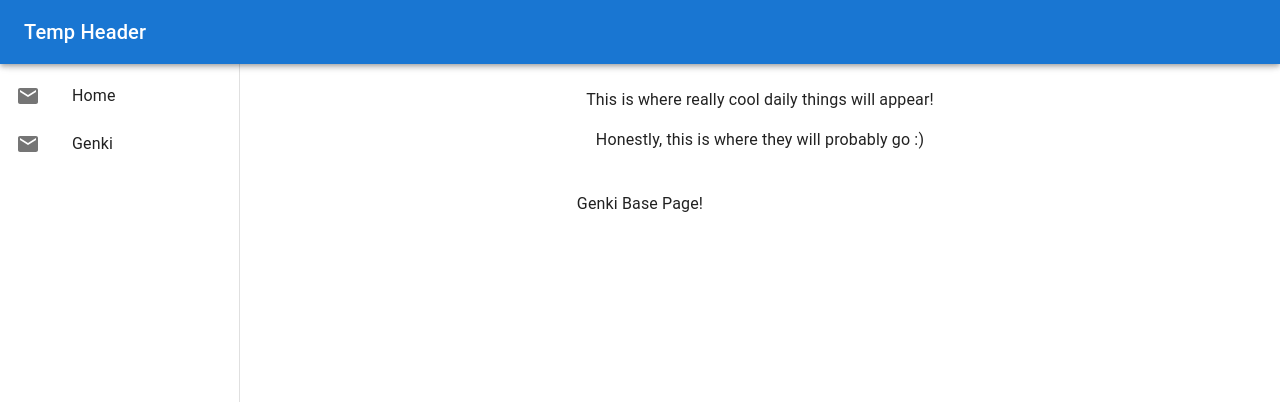
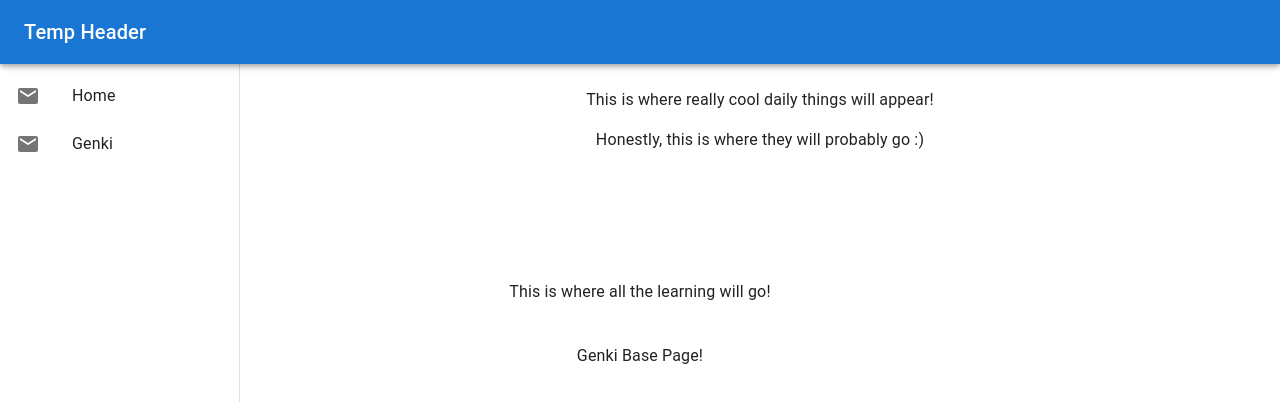
Before and after one commit to kramos577/JStudy, a React (Create React App) app in the folder frontend/: page /genki in a window 1280 px wide. Shown: the top 402 px of the page. Built offline with nearby package versions, Linux system fonts and the light colour scheme.

Commit message:
Update Page Contents

```diff
--- a/frontend/src/Genki.tsx
+++ b/frontend/src/Genki.tsx
@@ -1,9 +1,16 @@
+import { Box, Toolbar, Typography } from "@mui/material";
 import React from "react";
 
 function Genki() {
     return (
-        <div>Genki Base Page!</div>
-    )
+        <div>
+            <Box component="main" sx={{ flexGrow: 1, p: 3 }}>
+                <Toolbar />
+                <Typography paragraph>This is where all the learning will go!</Typography>
+            </Box>
+            Genki Base Page!
+        </div>
+    );
 }
 
-export default Genki
+export default Genki;
--- a/frontend/src/Homepage.tsx
+++ b/frontend/src/Homepage.tsx
@@ -1,11 +1,17 @@
+import { Box, Toolbar, Typography } from "@mui/material";
 import React from "react";
 
 function Homepage() {
     return (
         <div>
+            <Box component="main" sx={{ flexGrow: 1, p: 3 }}>
+                <Toolbar />
+                <Typography paragraph>This is where really cool daily things will appear!</Typography>
+                <Typography paragraph>Honestly, this is where they will probably go :)</Typography>
+            </Box>
             Home Page!
         </div>
-    )
+    );
 }
 
-export default Homepage
+export default Homepage;
```
